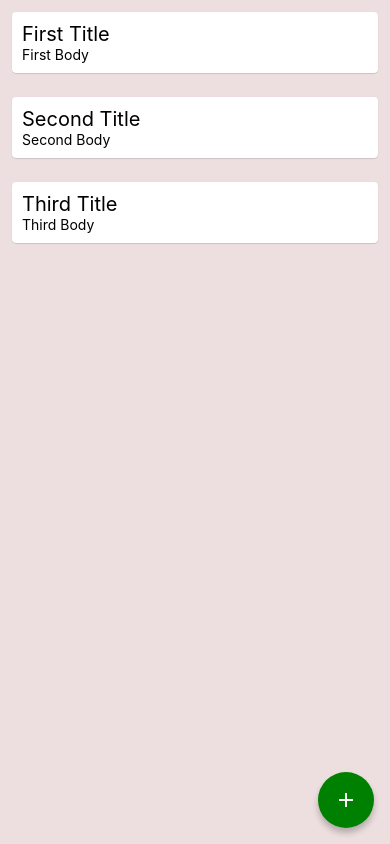
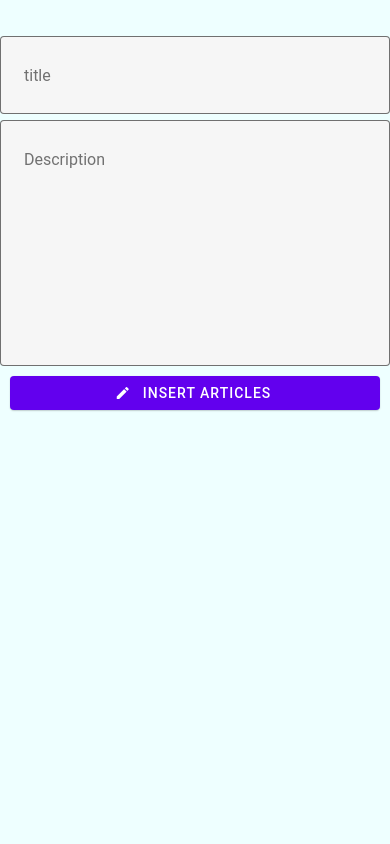
Before and after one commit to AlexiaTdev/geekfit, a React Native app in the folder GeekFit/: screen / in a window 390 px wide. Built offline with nearby package versions, Linux system fonts and the light colour scheme.

Commit message:
untill step12

```diff
--- a/GeekFit/App.js
+++ b/GeekFit/App.js
@@ -2,14 +2,16 @@
 import React, { Component } from 'react';
 import { StyleSheet, Text, View } from 'react-native';
 import Home from './components/Home';
+import Create from './components/Create';
 import ClassHome from './components/ClassHome';
 import Contants from 'expo-constants';
+import { createStackNavigator } from '@react-navigation/stack';
 
 export default function App() {
 
   return (
     <View style={styles.container}>
-      <Home />
+      <Create/>
 
     </View>
   );
@@ -19,7 +21,7 @@
 const styles = StyleSheet.create({
   container: {
     flex: 1,
-    backgroundColor: '#eddfdf',
+    backgroundColor: '#eff',
     marginTop:Contants.statusBarHeight
   },
 });
--- /dev/null
+++ b/GeekFit/components/Create.js
@@ -0,0 +1,41 @@
+import React, {useState} from 'react'
+import {View, Text, StyleSheet} from 'react-native'
+import {TextInput, Button} from 'react-native-paper'
+
+function Create() {
+    const [title, setTitle] = useState("")
+    const [body, setBody] = useState("")
+  return (
+    <View >
+        <TextInput style = {styles.inputStyle}
+        label="title"
+        value={title}
+        mode="outlined"
+        onChangeText = {text => setTitle(text)}
+        />
+        <TextInput style = {{padding:10}}
+        label="Description"
+        value={body}
+        mode="outlined"
+        multiline
+        numberOfLines={10}
+        onChangeText = {text => setBody(text)}
+        />
+        <Button
+        style={{margin:10}}
+        icon="pencil"
+        mode="contained"
+        onPress={()=>console.log("pressed")}
+        >Insert Articles </Button>
+    </View>
+  )
+}
+
+const styles = StyleSheet.create({
+    inputStyle: {
+        padding:10,
+        marginTop:30
+    }
+})
+
+export default Create
--- a/GeekFit/components/Home.js
+++ b/GeekFit/components/Home.js
@@ -1,14 +1,31 @@
-import React, {useState} from 'react'
+import React, {useState, useEffect} from 'react'
 import { StyleSheet, Text, View, Button, FlatList } from 'react-native';
 import {Card, FAB} from 'react-native-paper'
 
 
 function Home() {
-   const data = [
+
+    const [data, setData]=useState([])
+    useEffect(() => {
+        fetch('http://192.168.2.209:5000/get', {
+            method:'GET'
+        })
+        .then(resp => resp.json())
+        .then(article => {
+            setData(article)
+        })
+
+    }, [])
+
+
+   /**
+    *
+    * const data = [
        {id:1, title:'First Title', body:'First Body'},
        {id:2, title:'Second Title', body:'Second Body'},
        {id:3, title:'Third Title', body:'Third Body'}
    ]
+    */
 
    const renderData = (item) => {
        return (
--- a/GeekFit/package.json
+++ b/GeekFit/package.json
@@ -10,12 +10,15 @@
     "eject": "expo eject"
   },
   "dependencies": {
+    "@react-navigation/stack": "^6.1.1",
     "expo": "~44.0.0",
     "expo-status-bar": "~1.2.0",
     "react": "17.0.1",
     "react-dom": "17.0.1",
     "react-native": "0.64.3",
     "react-native-paper": "^4.11.2",
+    "react-native-safe-area-context": "3.3.2",
+    "react-native-screens": "~3.10.1",
     "react-native-web": "0.17.1"
   },
   "devDependencies": {
```
Also changed, not shown: 1 other file (tests, documents, lock files or other folders).
